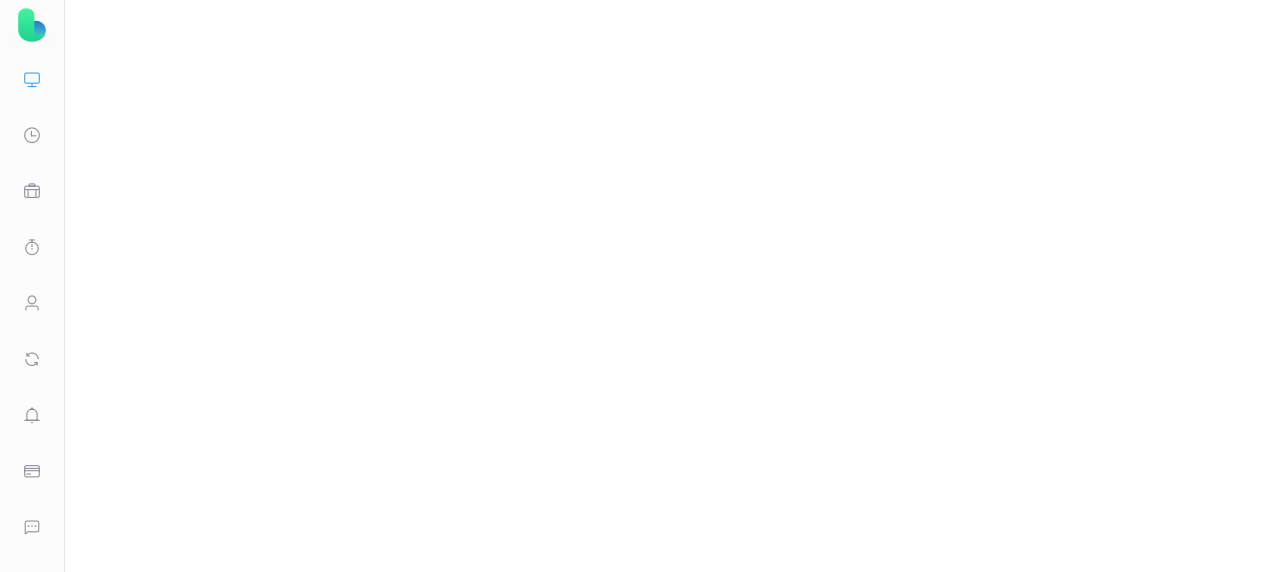
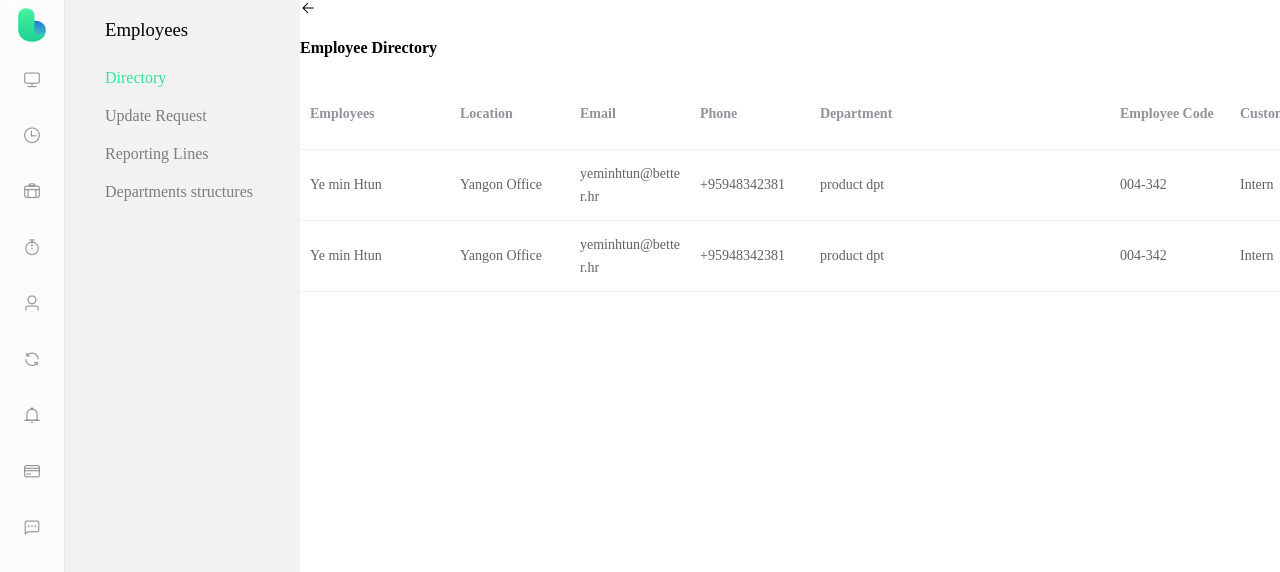
Before and after one commit to aungkhantzaw777/vue-graphQl, a Vue app: page / in a window 1280 px wide. Shown: the top 572 px of the page. Built offline with nearby package versions, Linux system fonts and the light colour scheme.

Commit message:
UI design

```diff
--- a/package.json
+++ b/package.json
@@ -23,6 +23,8 @@
     "babel-plugin-component": "^1.1.1",
     "eslint": "^7.32.0",
     "eslint-plugin-vue": "^8.0.3",
+    "sass": "^1.54.3",
+    "sass-loader": "^13.0.2",
     "vue-template-compiler": "^2.6.14"
   },
   "eslintConfig": {
--- a/src/components/HelloWorld.vue
+++ /dev/null
@@ -1,58 +0,0 @@
-<template>
-  <div class="hello">
-    <h1>{{ msg }}</h1>
-    <p>
-      For a guide and recipes on how to configure / customize this project,<br>
-      check out the
-      <a href="https://cli.vuejs.org" target="_blank" rel="noopener">vue-cli documentation</a>.
-    </p>
-    <h3>Installed CLI Plugins</h3>
-    <ul>
-      <li><a href="https://github.com/vuejs/vue-cli/tree/dev/packages/%40vue/cli-plugin-babel" target="_blank" rel="noopener">babel</a></li>
-      <li><a href="https://github.com/vuejs/vue-cli/tree/dev/packages/%40vue/cli-plugin-eslint" target="_blank" rel="noopener">eslint</a></li>
-    </ul>
-    <h3>Essential Links</h3>
-    <ul>
-      <li><a href="https://vuejs.org" target="_blank" rel="noopener">Core Docs</a></li>
-      <li><a href="https://forum.vuejs.org" target="_blank" rel="noopener">Forum</a></li>
-      <li><a href="https://chat.vuejs.org" target="_blank" rel="noopener">Community Chat</a></li>
-      <li><a href="https://twitter.com/vuejs" target="_blank" rel="noopener">Twitter</a></li>
-      <li><a href="https://news.vuejs.org" target="_blank" rel="noopener">News</a></li>
-    </ul>
-    <h3>Ecosystem</h3>
-    <ul>
-      <li><a href="https://router.vuejs.org" target="_blank" rel="noopener">vue-router</a></li>
-      <li><a href="https://vuex.vuejs.org" target="_blank" rel="noopener">vuex</a></li>
-      <li><a href="https://github.com/vuejs/vue-devtools#vue-devtools" target="_blank" rel="noopener">vue-devtools</a></li>
-      <li><a href="https://vue-loader.vuejs.org" target="_blank" rel="noopener">vue-loader</a></li>
-      <li><a href="https://github.com/vuejs/awesome-vue" target="_blank" rel="noopener">awesome-vue</a></li>
-    </ul>
-  </div>
-</template>
-
-<script>
-export default {
-  name: 'HelloWorld',
-  props: {
-    msg: String
-  }
-}
-</script>
-
-<!-- Add "scoped" attribute to limit CSS to this component only -->
-<style scoped>
-h3 {
-  margin: 40px 0 0;
-}
-ul {
-  list-style-type: none;
-  padding: 0;
-}
-li {
-  display: inline-block;
-  margin: 0 10px;
-}
-a {
-  color: #42b983;
-}
-</style>
--- a/src/components/Sidebar.vue
+++ b/src/components/Sidebar.vue
@@ -1,5 +1,5 @@
 <template>
-  <div class="h-screen">
+
     <el-menu
       :default-active="0"
       class="menu"
@@ -10,12 +10,11 @@
     <div class="logo-wrap">
       <img src="@/assets/betterHR.png" class="logo" alt="logo" />
     </div>
-      <el-menu-item v-for="(menu, i) in menus" :key="i" :index="i">
+      <el-menu-item v-for="menu in menus" :key="menu.label" :index="menu.label">
         <i :class="menu.icon"></i>
-        <span slot="title">{{ menu.label }}</span>
       </el-menu-item>
     </el-menu>
-  </div>
+
 </template>
 
 <style>
--- a/src/main.js
+++ b/src/main.js
@@ -3,13 +3,10 @@ import App from './App.vue'
 import router from './router'
 import 'element-ui/lib/theme-chalk/index.css';
 import ElementUI from 'element-ui';
-// import { Button, Select } from 'element-ui';
+import './utils/main.scss'
 
 Vue.config.productionTip = false
 Vue.use(ElementUI);
-
-// Vue.component(Button.name, Button);
-// Vue.component(Select.name, Select);
 
 new Vue({
   router,
--- a/src/static/db.json
+++ b/src/static/db.json
@@ -14,7 +14,7 @@
         },
         {
             "icon": "el-icon-timer",
-            "label": "tasks"
+            "label": "timer"
         },
         {
             "icon": "el-icon-user",
@@ -30,11 +30,43 @@
         },
         {
             "icon": "el-icon-bank-card",
-            "label": "notification"
+            "label": "bank"
         },
         {
             "icon": "el-icon-chat-dot-square",
-            "label": "notification"
+            "label": "chat"
+        }
+    ],
+    "employees" : [
+        {
+            "Employees": "Ye min Htun",
+            "Location": "Yangon Office",
+            "Email": "yeminhtun@better.hr",
+            "Phone": "+95948342381",
+            "Department": "product dpt",
+            "EmployeeCode": "004-342",
+            "CustomTags": "Intern",
+            "Positions": "UX Designer",
+            "NRC": "12/PaBaTa(N)00700",
+            "Manager": "Myo Zaw Hein",
+            "ManagerPosition": "CEO",
+            "JoinnedDate": "12.2.2021",
+            "TerminateDate": "-"
+        },
+        {
+            "Employees": "Ye min Htun",
+            "Location": "Yangon Office",
+            "Email": "yeminhtun@better.hr",
+            "Phone": "+95948342381",
+            "Department": "product dpt",
+            "EmployeeCode": "004-342",
+            "CustomTags": "Intern",
+            "Positions": "UX Designer",
+            "NRC": "12/PaBaTa(N)00700",
+            "Manager": "Myo Zaw Hein",
+            "ManagerPosition": "CEO",
+            "JoinnedDate": "12.2.2021",
+            "TerminateDate": "-"
         }
     ]
 }
--- /dev/null
+++ b/src/utils/main.scss
@@ -0,0 +1,24 @@
+/* theme color */
+$--color-primary: #30E398;
+
+/* icon font path, required */
+// $--font-path: '~element-ui/lib/theme-chalk/fonts';
+
+// @import "~element-ui/packages/theme-chalk/src/index";
+
+.side-menu {
+    width: 400px;
+    display: flex;
+}
+.secondary-menu {
+    display: flex;
+    flex-direction: column;
+    align-items: center;
+    padding-left: 40px;
+}
+body {
+    background-color: #f2f2f2;
+}
+.w-full {
+    width: 100%;
+}
--- a/src/views/Employees.vue
+++ b/src/views/Employees.vue
@@ -1,22 +1,105 @@
 <template>
   <div>
-    <sidebar />
-    <!-- <el-button>Click Me</el-button> -->
-    <!-- <el-radio v-model="radio" label="1">Option A</el-radio> -->
-    <!-- <el-radio v-model="radio" label="2">Option B</el-radio> -->
+    <el-container>
+      <el-aside class="side-menu">
+        <sidebar />
+        <div class="secondary-menu">
+          <div class="w-full">
+            <h3 class="header">Employees</h3>
+          </div>
+
+          <div v-for="(menu, i) in menuLists" :key="i" class="menu-list">
+            <router-link
+              :class="menu.label === 'Directory' ? 'active link' : 'link'"
+              to="/"
+              >{{ menu.label }}</router-link
+            >
+          </div>
+        </div>
+      </el-aside>
+      <el-container class="main">
+        <div>
+          <i class="el-icon-back"></i>
+          <h4>Employee Directory</h4>
+        </div>
+        <div>
+          <el-table class="employee-table" :data="tableData" style="width: 100%" >
+            <el-table-column fixed prop="Employees" label="Employees" width="150">
+            </el-table-column>
+            <el-table-column prop="Location" label="Location" width="120">
+            </el-table-column>
+            <el-table-column prop="Email" label="Email" width="120">
+            </el-table-column>
+            <el-table-column prop="Phone" label="Phone" width="120">
+            </el-table-column>
+            <el-table-column prop="Department" label="Department" width="300">
+            </el-table-column>
+            <el-table-column prop="EmployeeCode" label="Employee Code" width="120">
+            </el-table-column>
+            <el-table-column prop="CustomTags" label="Custom Tags" width="120">
+            </el-table-column>
+            <el-table-column prop="Positions" label="Positions" width="120">
+            </el-table-column>
+            <el-table-column prop="NRC" label="NRC" width="120">
+            </el-table-column>
+            <el-table-column prop="Manager" label="Manager" width="120">
+            </el-table-column>
+            <el-table-column prop="ManagerPosition" label="Manager Position" width="120">
+            </el-table-column>
+            <el-table-column prop="JoinnedDate" label="Joinned Date" width="120">
+            </el-table-column>
+            <el-table-column prop="TerminateDate" label="Terminate Date" width="120">
+            </el-table-column>
+          </el-table>
+        </div>
+      </el-container>
+    </el-container>
   </div>
 </template>
 
 <script>
-import Sidebar from "../components/Sidebar.vue"
+import Sidebar from "../components/Sidebar.vue";
+import db from "../static/db.json"
 
 export default {
   name: "EmployeePage",
+  data() {
+    return {
+      menuLists: [
+        { label: "Directory" },
+        { label: "Update Request" },
+        { label: "Reporting Lines" },
+        { label: "Departments structures" },
+      ],
+      tableData: db.employees,
+    };
+  },
   components: {
-    Sidebar
-  }
+    Sidebar,
+  },
 };
 </script>
 
-<style>
+<style scoped>
+.header {
+  font-weight: 400;
+}
+.menu-list {
+  padding: 10px 0px;
+  width: 100%;
+}
+.menu-list a {
+  color: #7d7d7d;
+  text-decoration: none;
+}
+.menu-list .active {
+  color: #30e398 !important;
+}
+.main {
+  flex-direction: column;
+  background: #fff;
+}
+.employee-table {
+  border-bottom: 0px;
+}
 </style>
```
Also changed, not shown: 1 other file (tests, documents, lock files or other folders).
